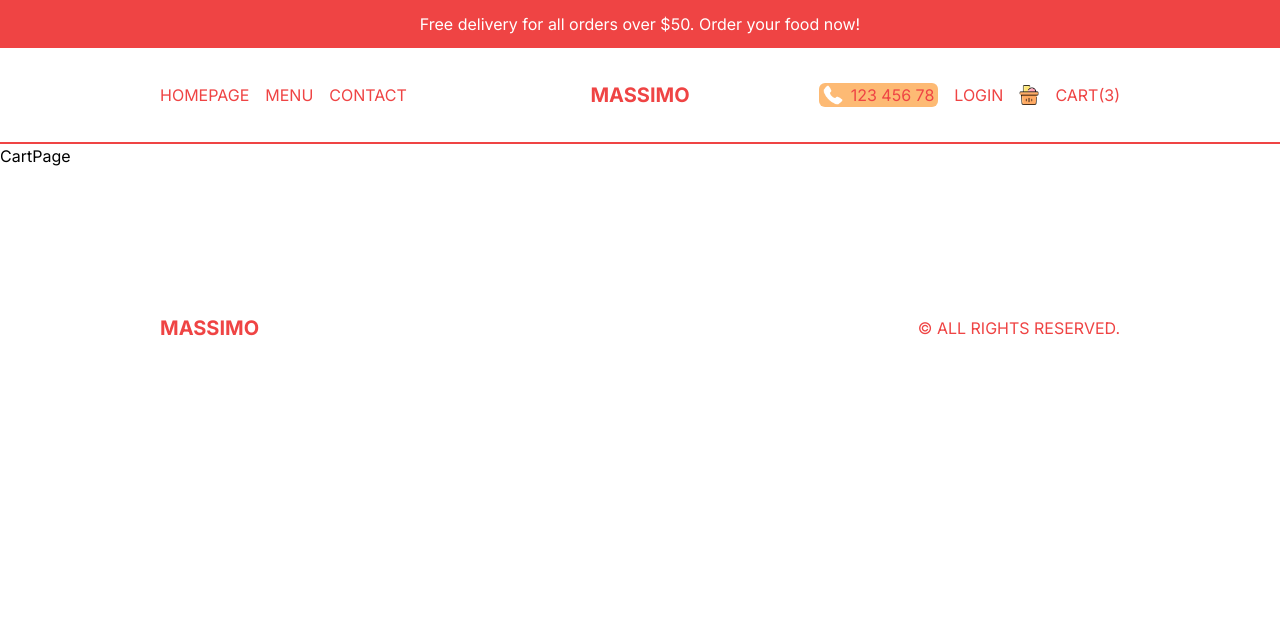
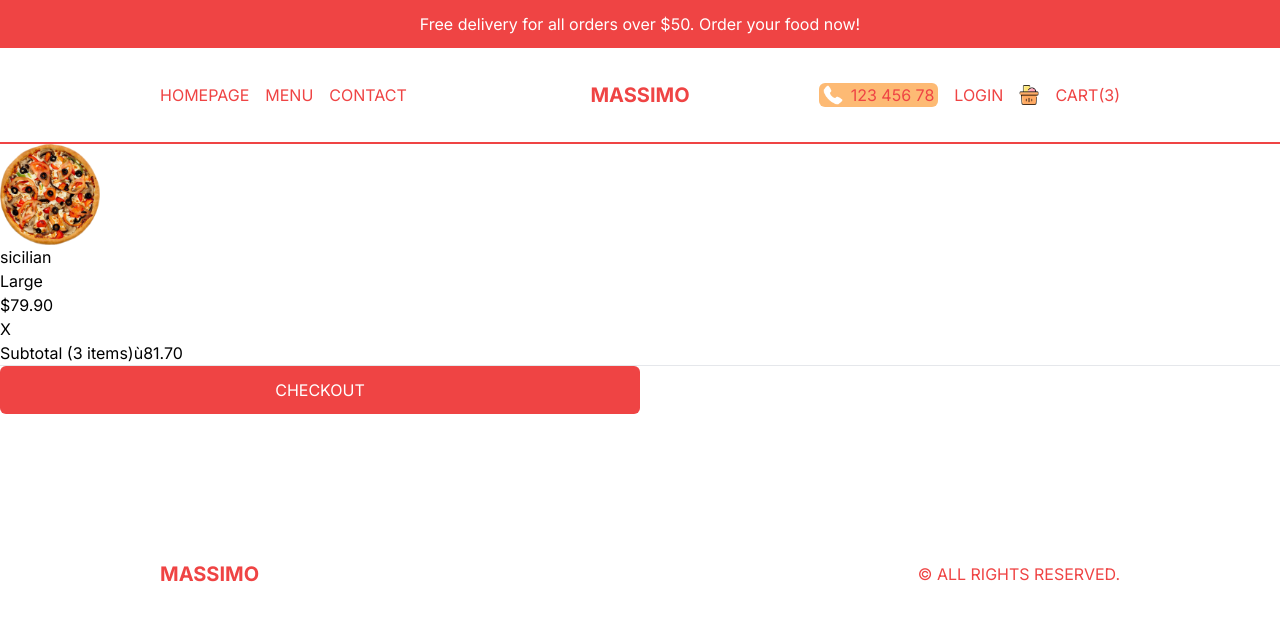
Before and after one commit to walass1980/FoodOrdering-fronend, a Next.js app: page /cart in a window 1280 px wide. Shown: the top 620 px of the page. Built offline with nearby package versions, Linux system fonts and the light colour scheme.

Commit message:
cartpage update

```diff
--- a/src/app/cart/page.tsx
+++ b/src/app/cart/page.tsx
@@ -1,8 +1,32 @@
+import Image from 'next/image'
 import React from 'react'
 
 const CartPage = () => {
   return (
-    <div>CartPage</div>
+    <div className=''>
+      {/*PRODUCT CONTAINER*/}
+      <div className=''>
+       {/*SINGLE ITEM*/}
+       <div className=''>
+        <Image src="/temporary/p1.png" width={100} height={100} alt=''/>
+        <div className=''>
+          <h1>sicilian</h1>
+          <span>Large</span>
+        </div>
+        <h2>$79.90</h2>
+        <span>X</span>
+       </div>
+      </div>
+      {/*PAYMENT CONTAINER*/}
+      <div className=''>
+       <div className=''>
+        <span className=''>Subtotal (3 items)</span>
+        <span className=''>ù81.70</span>
+        <hr className=''/>
+        <button className='bg-red-500 text-white p-3 rounded-md w-1/2'>CHECKOUT</button>
+       </div>
+      </div>
+    </div>
   )
 }
 
```
